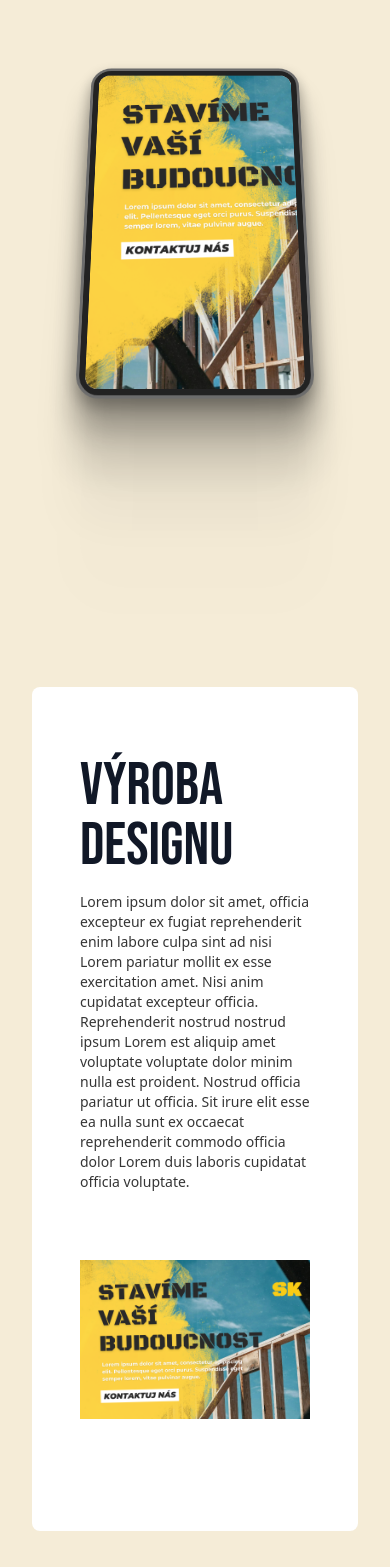
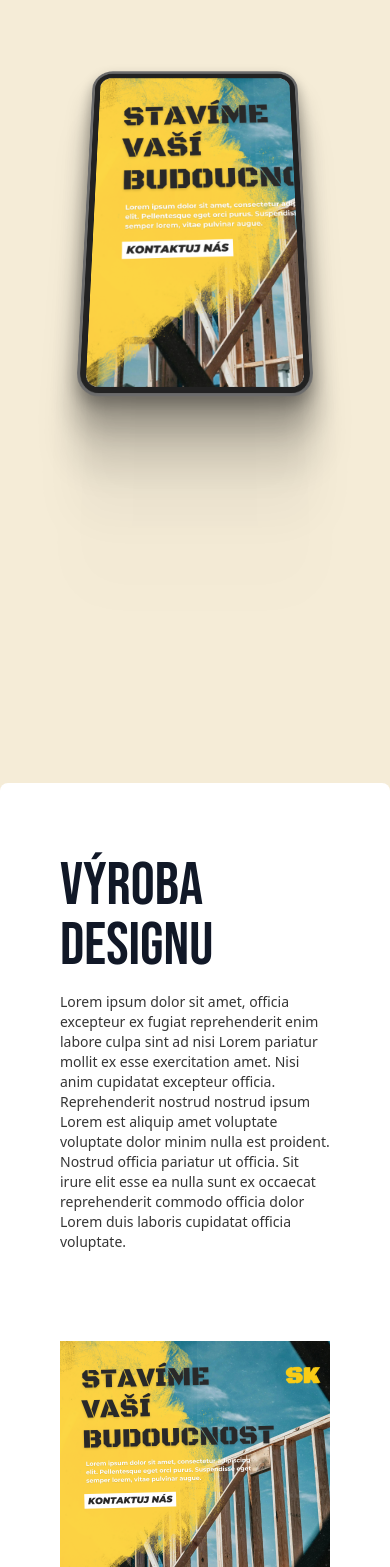
Before and after one commit to MrEpoch/designer-portfolio, a Next.js app: page /design/logo/nab8c6bgc-9b1c-6b9c-9b1c-6b9c9b1c6b9c in a window 390 px wide. Shown: the part 433-2000 px from the top of the page. Built offline with nearby package versions, Linux system fonts and the light colour scheme.

Commit message:
feat: Updated styling

```diff
--- a/src/app/design/[type]/[id]/page.tsx
+++ b/src/app/design/[type]/[id]/page.tsx
@@ -2,25 +2,24 @@ import React from "react";
 import { constDesigns } from "@/constants/cs_main";
 import { redirect } from "next/navigation";
 import Scroller from "../_sections/Scroller";
-import Parallax from "@/components/ui/parallax-scroll";
 import Image from "next/image";
 
 function SliderElement({ sliderContent }: { sliderContent: any }) {
   return (
-    <div className="w-full min-h-screen gap-8 flex items-center justify-center shadow-lg lg:flex-row flex-col">
-      <div className="flex h-full items-center flex-1 justify-center flex-col gap-4 w-full">
+    <div className="w-full max-w-container py-4 min-h-screen gap-8 flex items-center justify-center lg:flex-row flex-col">
+      <div className="flex h-full lg:items-start items-center flex-1 justify-center flex-col gap-4 w-full">
         <h2 className="huge-heading p-0 m-0 text-start">
           {sliderContent.title}
         </h2>
         <p className="text-sm text-main-text-100">{sliderContent.para}</p>
       </div>
-      <div className="w-full h-full flex-1">
+      <div className="w-full h-full flex items-center justify-center flex-1">
         <Image
           src={sliderContent.image}
           alt="hero"
           height={720}
           width={1400}
-          className="w-full h-full object-cover"
+          className="h-fit w-fit object-contain"
         />
       </div>
     </div>
@@ -54,19 +53,28 @@ export default function page({
     <main className="min-h-container scroll-snap-container">
       <div className="max-w-container">
         <Scroller designData={designData} />
-        <div
-          className={`min-h-screen w-full p-8 rounded-lg`}
-          style={{ background: designData.infoSlider.color }}
-        >
-          <div className="flex flex-col gap-4 overflow-y-scroll scroll-snap-container max-h-[700px] h-full p-4">
-            <Parallax
-              elementList={designData.infoSlider.content.map(
-                (sliderContent, i) => (
-                  <SliderElement key={i} sliderContent={sliderContent} />
-                ),
-              )}
-            />
-          </div>
+      </div>
+      <div
+        className={`min-h-full flex flex-col gap-16 w-full p-7 rounded-lg`}
+        style={{ background: designData.infoSlider.color }}
+      >
+        {designData.infoSlider.content.map((sliderContent, i) => (
+          <SliderElement key={i} sliderContent={sliderContent} />
+        ))}
+      </div>
+      <div className="w-full relative bg-main-background-100 min-h-[300px]">
+        <div className="custom-shape-divider-top-1722808597">
+          <svg
+            data-name="Layer 1"
+            xmlns="http://www.w3.org/2000/svg"
+            viewBox="0 0 1200 120"
+            preserveAspectRatio="none"
+          >
+            <path
+              d="M1200 120L0 16.48 0 0 1200 0 1200 120z"
+              style={{ fill: designData.infoSlider.color }}
+            ></path>
+          </svg>
         </div>
       </div>
     </main>
--- a/src/app/globals.css
+++ b/src/app/globals.css
@@ -153,6 +153,18 @@
   }
 }
 
-.scroll-snap-container {
-  scroll-snap-type: y mandatory;
+.custom-shape-divider-top-1722808597 {
+  position: absolute;
+  top: 0;
+  left: 0;
+  width: 100%;
+  overflow: hidden;
+  line-height: 0;
 }
+
+.custom-shape-divider-top-1722808597 svg {
+  position: relative;
+  display: block;
+  width: calc(136% + 1.3px);
+  height: 196px;
+}
```
